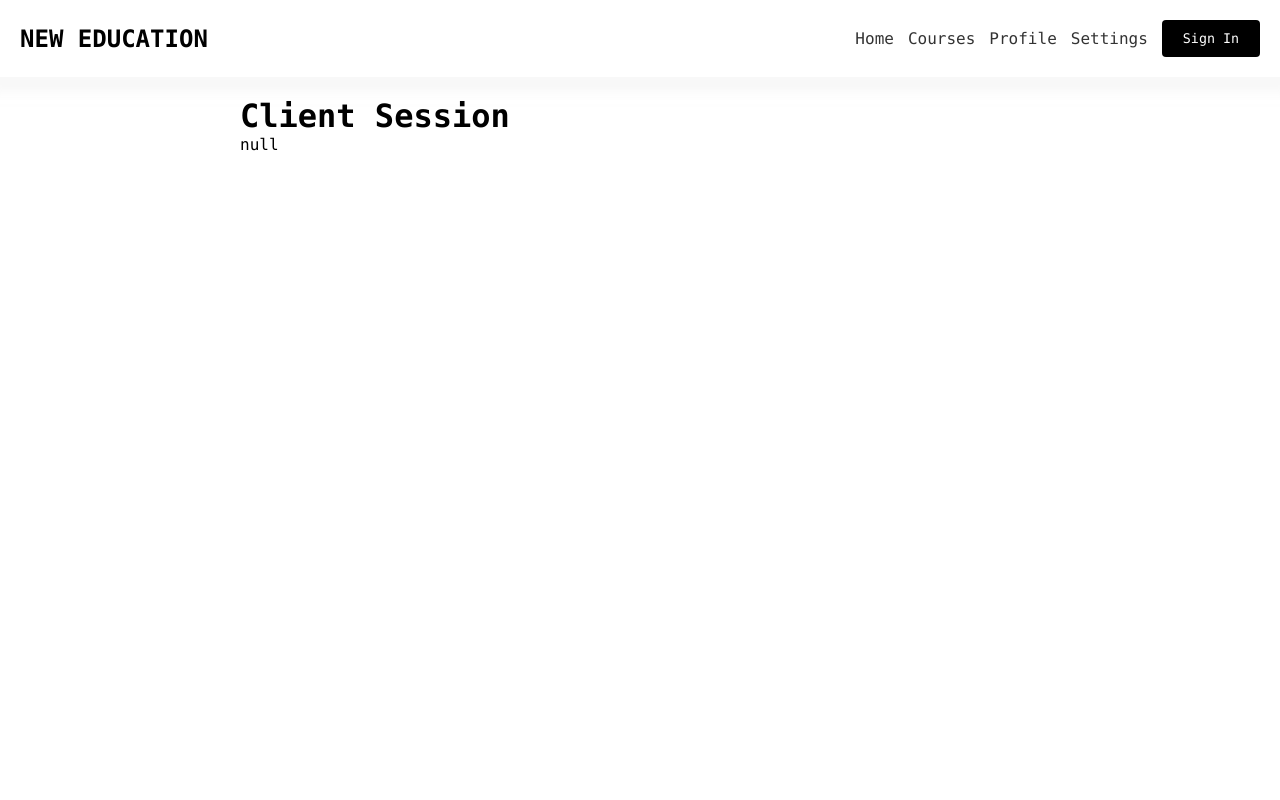
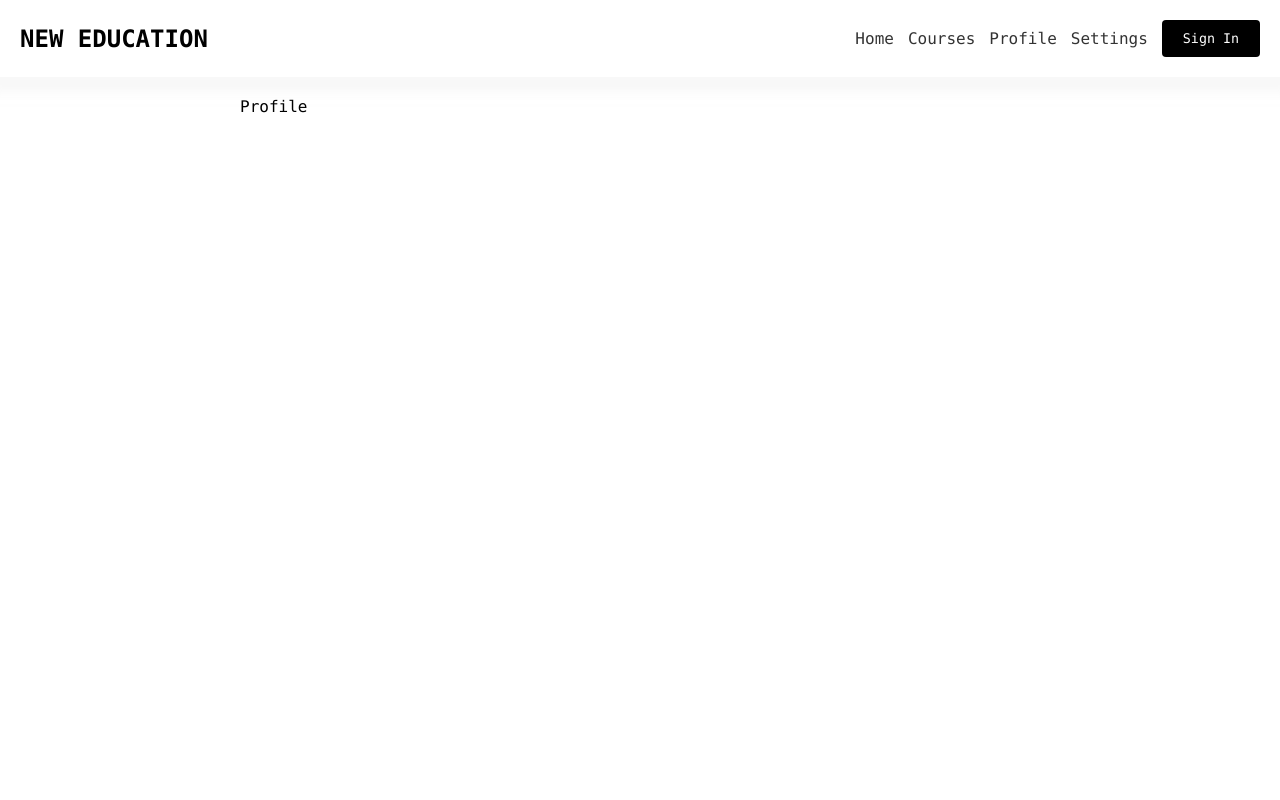
Before and after one commit to woodemai/new_education, a Next.js app: page /profile in a window 1280 px wide. Shown: the top 800 px of the page. Built offline with nearby package versions, Linux system fonts and the light colour scheme; no server answers.

Commit message:
delete user

```diff
--- a/app/profile/page.tsx
+++ b/app/profile/page.tsx
@@ -1,7 +1,3 @@
-import {User} from "@/components/user.component";
-
 export default async function Profile() {
-    return (
-        <User/>
-    )
+    return (<>Profile</>);
 }
--- a/components/user.component.tsx
+++ /dev/null
@@ -1,14 +0,0 @@
-"use client";
-
-import {useSession} from "next-auth/react";
-
-export const User = () => {
-    const {data: session} = useSession();
-
-    return (
-        <>
-            <h1>Client Session</h1>
-            <pre>{JSON.stringify(session)}</pre>
-        </>
-    );
-};
```
